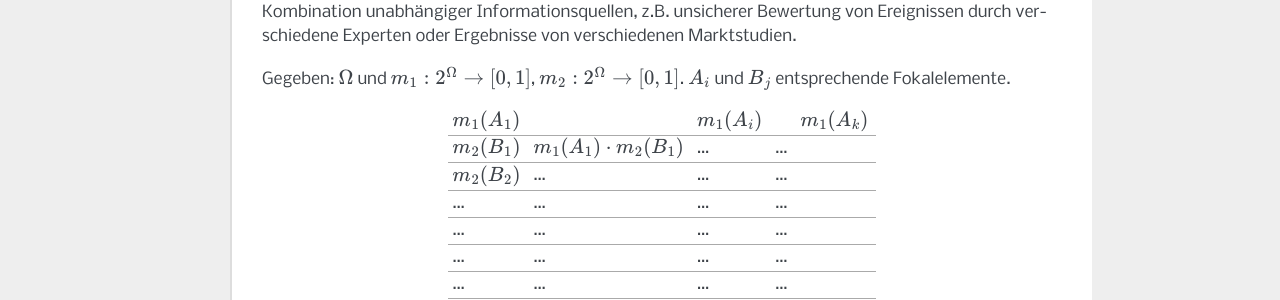
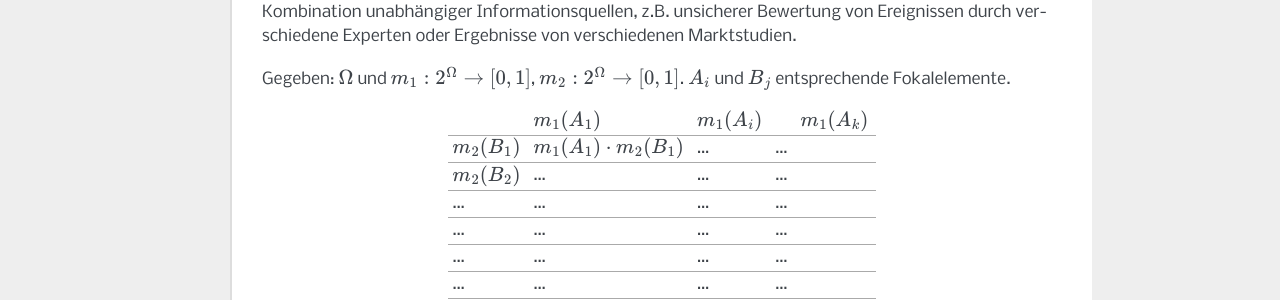
Before and after one commit to DanielMSchmidt/ki, a Sphinx documentation site: the page built from source/softcomputing.rst, in a window 1280 px wide. Shown: the part 4289-4589 px from the top of the page. Built offline with Sphinx 7.4.7, drawn with Linux system fonts in a browser that asks for light colours; pages that are not in the unit, such as notebooks, are missing from menus.

```diff
--- a/source/softcomputing.rst
+++ b/source/softcomputing.rst
@@ -202,7 +202,7 @@ Kombination unabhängiger Informationsquellen, z.B. unsicherer Bewertung von Ere
 Gegeben: :math:`\Omega` und :math:`m_1: 2^{\Omega} \rightarrow [0,1]`, :math:`m_2: 2^{\Omega} \rightarrow [0,1]`. :math:`A_i` und :math:`B_j` entsprechende Fokalelemente.
 
 +----------------+--------------------------------+------------------+------+------------------+
-|:math:`m_1(A_1)`| ....                           | :math:`m_1(A_i)` | .... | :math:`m_1(A_k)` |
+|....            | :math:`m_1(A_1)`               | :math:`m_1(A_i)` | .... | :math:`m_1(A_k)` |
 +================+================================+==================+======+==================+
 |:math:`m_2(B_1)`|:math:`m_1(A_1) \cdot m_2(B_1)` |...               |  ... | .............    |
 +----------------+--------------------------------+------------------+------+------------------+
```
